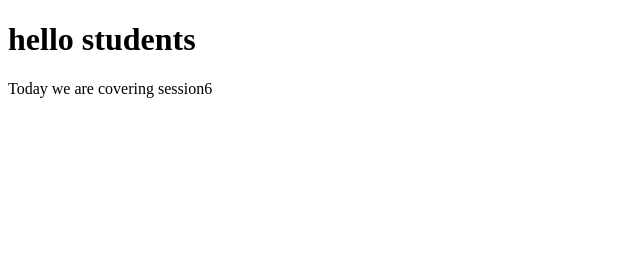
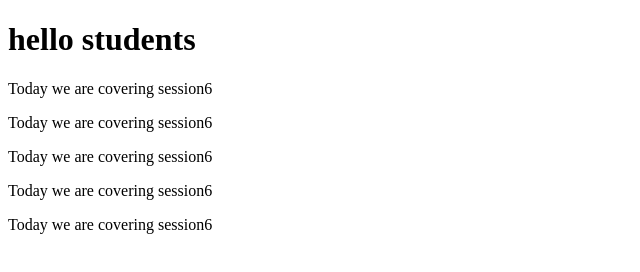
Before and after one commit to asif7480/example-repo, a plain HTML site: page index.html in a window 1280 px wide. Shown: the whole page, without its empty margins (0-640 px from the left). Drawn offline with Linux system fonts and the light colour scheme.

Commit message:
Update index.html

```diff
--- a/index.html
+++ b/index.html
@@ -8,5 +8,9 @@
 <body>
     <h1>hello students</h1>
     <p>Today we are covering session6</p>
+    <p>Today we are covering session6</p>
+    <p>Today we are covering session6</p>
+    <p>Today we are covering session6</p>
+    <p>Today we are covering session6</p>
 </body>
 </html>
```
